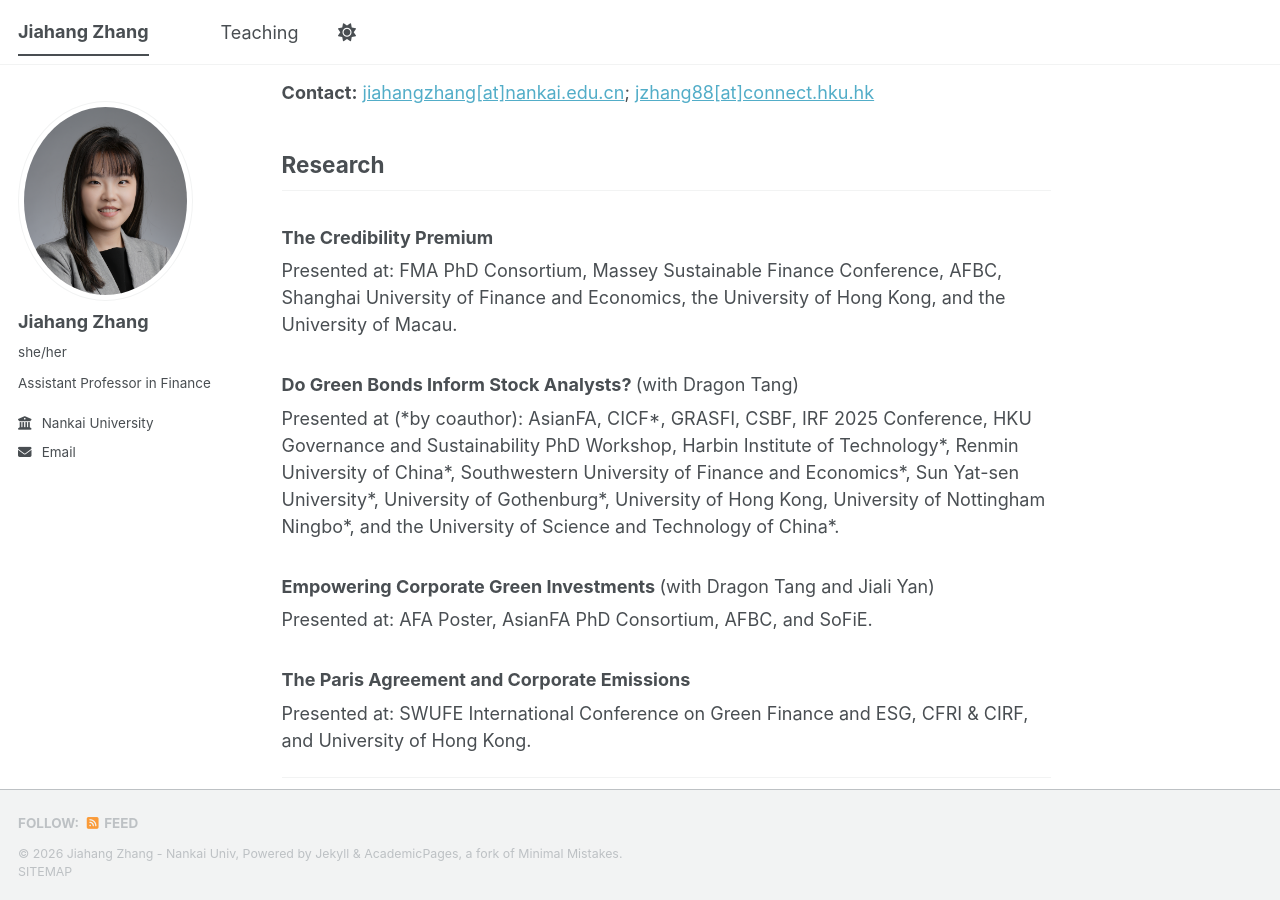
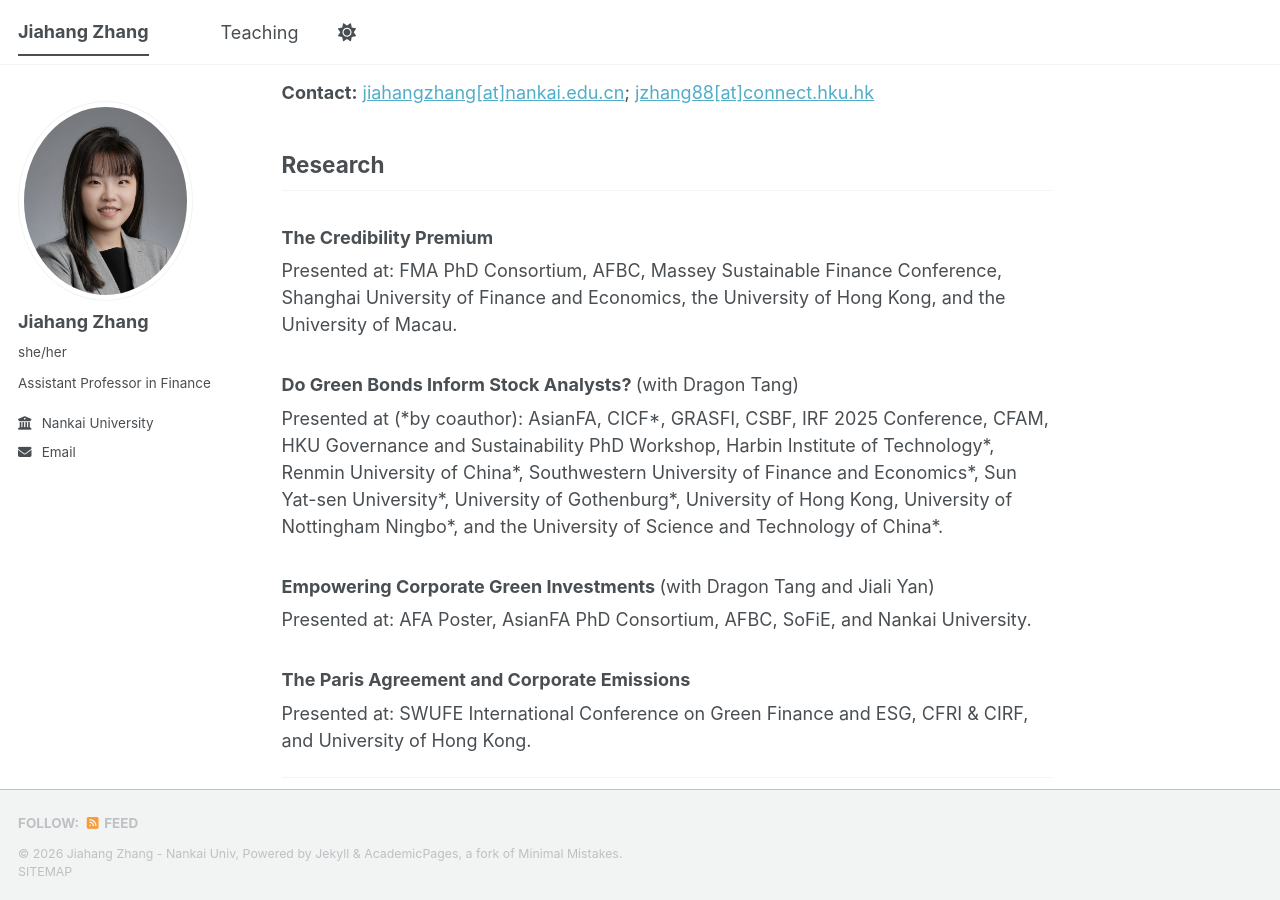
Before and after one commit to joannazhang88/joannazhang88.github.io, a Jekyll site: the page built from _pages/about.md, in a window 1280 px wide and 900 px high, scrolled down 296 px. Built offline with Jekyll 4.4.1, drawn with Linux system fonts in a browser that asks for light colours; a style sheet for code colours, icons or effects is not loaded.

Commit message:
Update about.md

```diff
--- a/_pages/about.md
+++ b/_pages/about.md
@@ -22,16 +22,16 @@ My research interests are in sustainable finance, financial technology, and corp
 
 ### The Credibility Premium
 
-Presented at: FMA PhD Consortium, Massey Sustainable Finance Conference, AFBC, Shanghai University of Finance and Economics, the University of Hong Kong, and the University of Macau.
+Presented at: FMA PhD Consortium, AFBC, Massey Sustainable Finance Conference, Shanghai University of Finance and Economics, the University of Hong Kong, and the University of Macau.
 
 
 ### Do Green Bonds Inform Stock Analysts? <span style="font-weight: normal;">(with Dragon Tang)</span>
 
-Presented at (\*by coauthor): AsianFA, CICF\*, GRASFI, CSBF, IRF 2025 Conference, HKU Governance and Sustainability PhD Workshop, Harbin Institute of Technology\*, Renmin University of China\*, Southwestern University of Finance and Economics\*, Sun Yat-sen University\*, University of Gothenburg\*, University of Hong Kong, University of Nottingham Ningbo\*, and the University of Science and Technology of China\*.
+Presented at (\*by coauthor): AsianFA, CICF\*, GRASFI, CSBF, IRF 2025 Conference, CFAM, HKU Governance and Sustainability PhD Workshop, Harbin Institute of Technology\*, Renmin University of China\*, Southwestern University of Finance and Economics\*, Sun Yat-sen University\*, University of Gothenburg\*, University of Hong Kong, University of Nottingham Ningbo\*, and the University of Science and Technology of China\*.
 
 ### Empowering Corporate Green Investments <span style="font-weight: normal;">(with Dragon Tang and Jiali Yan)</span>
 
-Presented at: AFA Poster, AsianFA PhD Consortium, AFBC, and SoFiE.
+Presented at: AFA Poster, AsianFA PhD Consortium, AFBC, SoFiE, and Nankai University.
 
 
 
```
